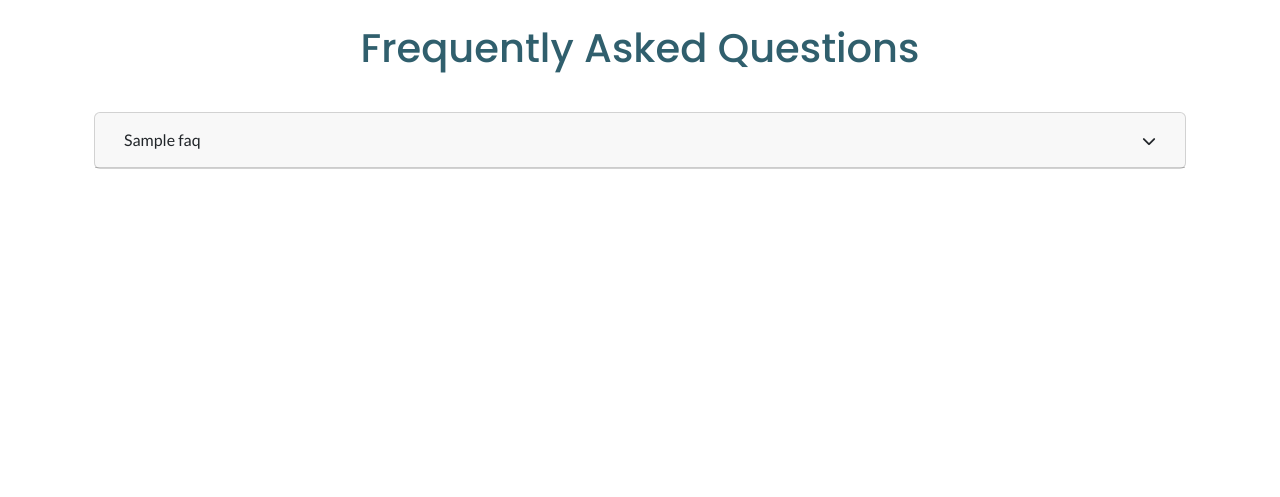
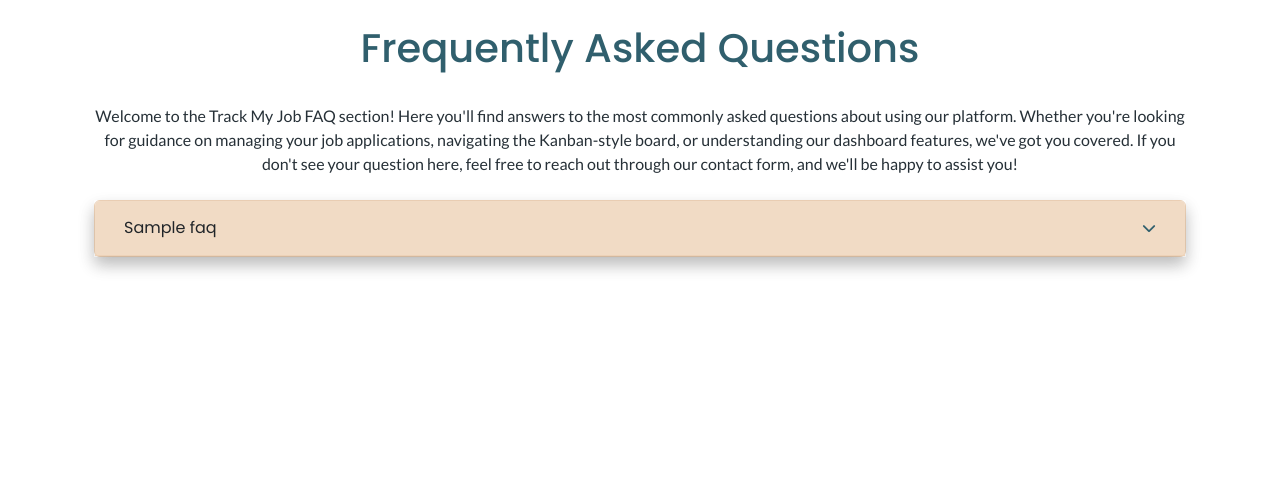
Before and after one commit to Tamas-Gavlider/2410-hackhaton-team5, a Django app: page /faq/ in a window 1280 px wide. Shown: the part 165-662 px from the top of the page. Run offline with Django 5.2, Linux system fonts and the light colour scheme; tables that the repository leaves empty hold one stand-in row (values such as "Sample post"); some libraries are stand-ins or nearby versions.

Commit message:
feat(faq): accordion for FAQ section and FAQ content
- fixedFAQ accordion functionality
- styled FAQ page and content
- added FAQ page content through admin panel

```diff
--- a/home/templates/home/faq.html
+++ b/home/templates/home/faq.html
@@ -6,17 +6,18 @@
   <div class="row">
     <div class="col-12 text-center mx-auto pb-2">
       <h1 class="mx-auto mb-4 p-2">Frequently Asked Questions</h1>
+      <p>Welcome to the Track My Job FAQ section! Here you'll find answers to the most commonly asked questions about using our platform. Whether you're looking for guidance on managing your job applications, navigating the Kanban-style board, or understanding our dashboard features, we've got you covered. If you don't see your question here, feel free to reach out through our contact form, and we'll be happy to assist you!</p>
     </div>
 
     <div class="col mb-3">
       <div>
-          <div class="accordion" id="faqAccordion">
+        <div class="accordion shadow" id="faqAccordion">
           {% for faq in faqs %}
 
           <!-- FAQ Item -->
           <div class="card">
-                  <div class="card-header" id="faqHeading{{ faq.id }}" data-toggle="collapse"
-                      data-target="#faqCollapse{{ faq.id }}" aria-expanded="true"
+            <div class="card-header shadow" id="faqHeading{{ faq.id }}" data-bs-toggle="collapse"
+              data-bs-target="#faqCollapse{{ faq.id }}" aria-expanded="true"
               aria-controls="faqCollapse{{ faq.id }}" role="button">
               <h2 class="mb-0 d-flex justify-content-between align-items-center faq-link btn">
                 {{ faq.question }}
@@ -24,7 +25,7 @@
               </h2>
             </div>
             <div id="faqCollapse{{ faq.id }}" class="collapse" aria-labelledby="faqHeading{{ faq.id }}"
-                      data-parent="#faqAccordion">
+              data-bs-parent="#faqAccordion">
               <div class="card-body pb-2 pl-2">
                 {{ faq.answer }}
               </div>
--- a/static/css/base.css
+++ b/static/css/base.css
@@ -89,6 +89,24 @@ textarea {
   outline-width: thin;
 }
 
+/* FAQ */
+.card-header {
+  background-color: rgba(238, 210, 183, 0.8);
+  font-family: "Poppins", serif;
+}
+
+.card {
+  --bs-card-border-color: rgb(238, 210, 183)!important;
+}
+
+.card-body {
+  background-color: var(--light-gray);
+}
+
+.fa-chevron-down {
+  color: var(--dark-turqouise);
+}
+
 /* Buttons */
 /* Style taken from https://uiverse.io/faxriddin20/tall-kangaroo-61 */
 .primary-btn {
```
Lines whose indentation alone changed are shown as unchanged.
